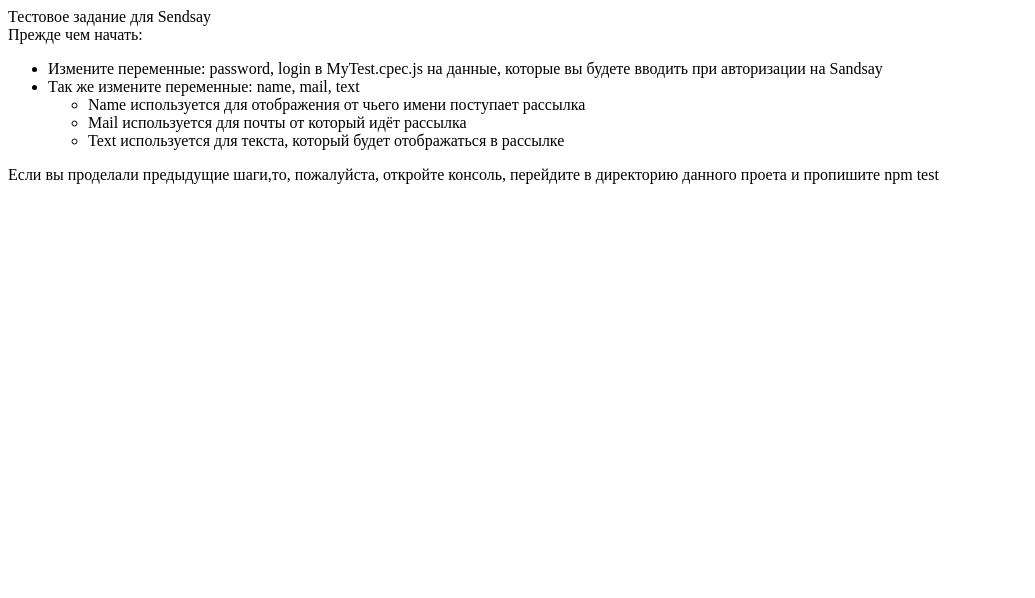
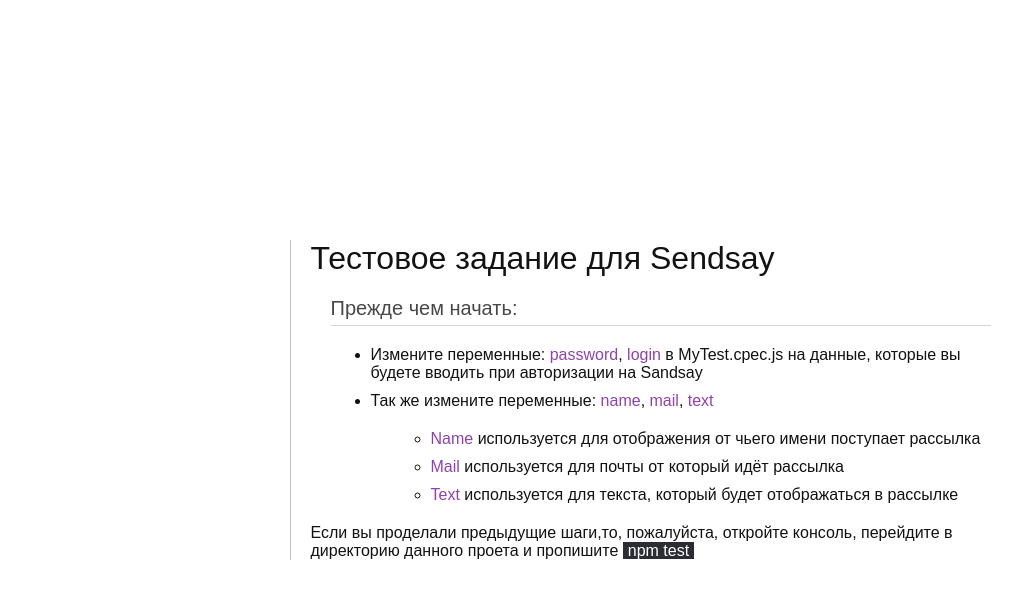
Before and after one commit to Fraidx/Sendsay-e2e-test, a website: page Index.html in a window 1280 px wide. Shown: the whole page, without its empty margins (0-1035 px from the left). Drawn offline with Linux system fonts and the light colour scheme.

Commit message:
add all files in repository

```diff
--- a/Index.html
+++ b/Index.html
@@ -5,7 +5,7 @@
     <meta name="viewport" content="width=device-width, initial-scale=1.0">
     <meta http-equiv="X-UA-Compatible" content="ie=edge">
     <title>Test for Sendsday</title>
-    <link rel="stylesheet" href="/style.css">
+    <link rel="stylesheet" href="./style.css">
 </head>
 <body>
     <section class="section-info">
--- /dev/null
+++ b/style.css
@@ -0,0 +1,48 @@
+*{
+    padding: 0;
+    margin: 0;
+}
+html,body{
+    height: 100%;
+}
+body{
+    color: #121212;
+    display: flex;
+    justify-content: center;
+    align-items: center;
+    font-family: sans-serif;
+}
+.section-info{
+    border-left: 1px solid rgba(43,44,52,0.3);
+    padding-left: 20px;
+    width: 680px;
+    min-height: 200px;
+}
+.section-info-title{
+    font-size: 32px;
+    margin-bottom: 20px;
+}
+.section-info-subtitle{
+    padding-bottom: 5px;
+    border-bottom: 1px solid rgba(40,44,51,.2);
+    color: #48484B;
+    margin-left: 20px;
+    font-size: 20px;
+}
+nav{
+    margin: 20px 0 0 60px;
+}
+li{
+    margin-top: 10px;
+}
+span{
+    color: #8F42AC;
+}
+.section-info-nextStep{
+    margin-top: 20px;
+}
+.code{
+    padding: 0 5px;
+    background: #2B2C34;
+    color: #fff;
+}
```
